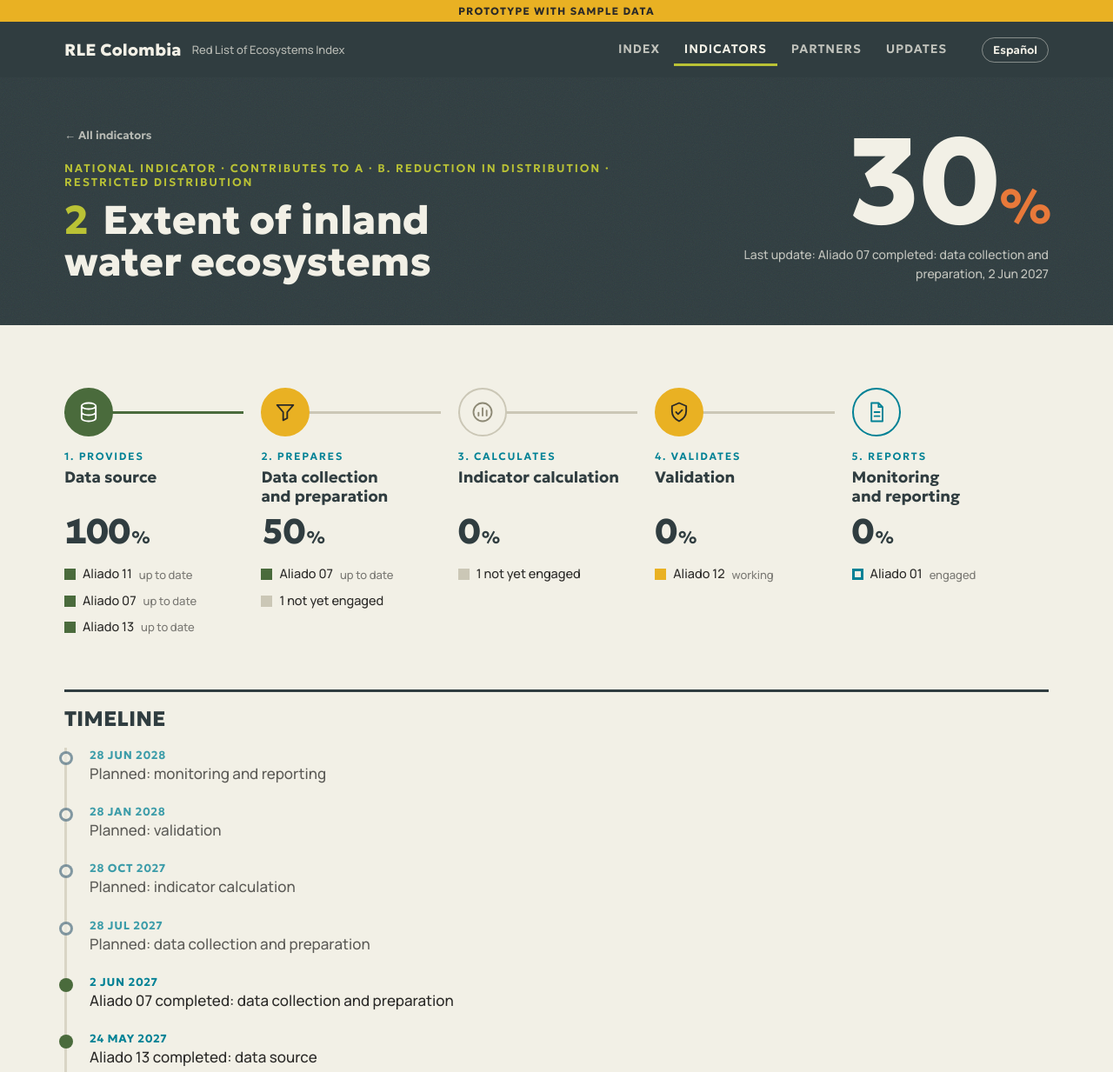
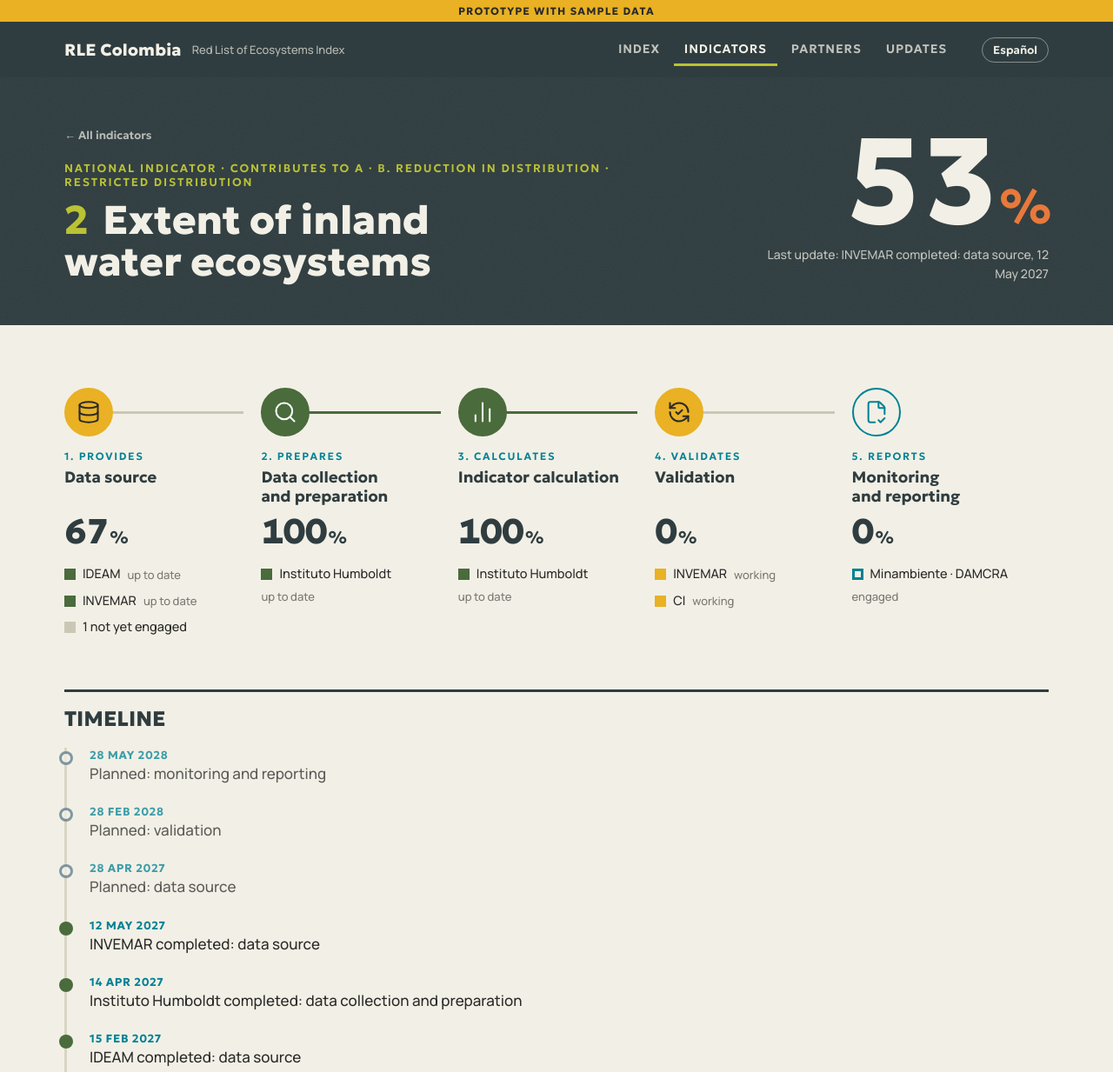
Before and after one commit to Angrypixels/sitio-rle, an Astro site: page /en/indicadores/aguas-continentales/ in a window 1280 px wide. Shown: the top 1233 px of the page at 87% size. Built offline with nearby package versions, Linux system fonts and the light colour scheme; Astro itself is replaced by a stand-in of ours.

Commit message:
Actores de la matriz, íconos de Lucide y favicon
- Los datos de ejemplo usan los actores identificados y sus tipos, con un
  borrador de roles por indicador. Estados, plazos e hitos son ficticios.
- Nuevos tipos de aliado: autoridades ambientales y cooperación internacional.
- Las listas y novedades muestran la sigla del aliado.
- Íconos de los cinco roles tomados de Lucide.
- Favicon con RLe en recorte.

```diff
--- a/datos/ejemplo/compromisos.csv
+++ b/datos/ejemplo/compromisos.csv
@@ -1,67 +1,60 @@
 id,aliado_id,indicador_id,rol,estado,plazo
-C001,A14,1,aporta,sin_vincular,2027-05-28
-C002,A12,1,aporta,cumplido,2027-04-28
-C003,A02,1,prepara,cumplido,2027-09-28
-C004,A01,1,prepara,cumplido,2027-09-28
-C005,A22,1,calcula,sin_vincular,2027-10-28
-C006,A18,1,valida,sin_vincular,2028-03-28
-C007,A08,1,valida,vinculado,2028-03-28
-C008,A01,1,reporta,vinculado,2028-04-28
-C009,A11,2,aporta,cumplido,2027-05-28
-C010,A07,2,aporta,cumplido,2027-06-28
-C011,A13,2,aporta,cumplido,2027-04-28
-C012,A07,2,prepara,cumplido,2027-08-28
-C013,A19,2,prepara,sin_vincular,2027-07-28
-C014,A16,2,calcula,sin_vincular,2027-10-28
-C015,A12,2,valida,trabajando,2028-01-28
-C016,A01,2,reporta,vinculado,2028-06-28
-C017,A22,3,aporta,sin_vincular,2027-04-28
-C018,A06,3,aporta,cumplido,2027-06-28
-C019,A08,3,aporta,cumplido,2027-04-28
-C020,A01,3,prepara,trabajando,2027-08-28
-C021,A16,3,calcula,sin_vincular,2027-11-28
-C022,A06,3,valida,vinculado,2028-03-28
-C023,A01,3,reporta,vinculado,2028-05-28
-C024,A08,4,aporta,vinculado,2027-04-28
-C025,A02,4,aporta,vinculado,2027-06-28
-C026,A03,4,prepara,vinculado,2027-07-28
-C027,A16,4,prepara,sin_vincular,2027-09-28
-C028,A22,4,calcula,sin_vincular,2027-10-28
-C029,A20,4,valida,sin_vincular,2028-02-28
-C030,A15,4,valida,sin_vincular,2028-02-28
-C031,A01,4,reporta,vinculado,2028-05-28
-C032,A01,5,aporta,cumplido,2027-04-28
-C033,A09,5,aporta,cumplido,2027-05-28
-C034,A15,5,aporta,sin_vincular,2027-05-28
-C035,A11,5,prepara,trabajando,2027-07-28
-C036,A01,5,prepara,trabajando,2027-08-28
-C037,A11,5,calcula,vinculado,2027-12-28
-C038,A01,5,calcula,vinculado,2027-12-28
-C039,A15,5,valida,sin_vincular,2028-01-28
-C040,A01,5,reporta,vinculado,2028-04-28
-C041,A16,6,aporta,sin_vincular,2027-05-28
-C042,A02,6,aporta,cumplido,2027-04-28
-C043,A13,6,aporta,cumplido,2027-04-28
-C044,A07,6,prepara,cumplido,2027-07-28
-C045,A10,6,calcula,trabajando,2027-10-28
-C046,A20,6,calcula,sin_vincular,2027-11-28
-C047,A12,6,valida,vinculado,2028-02-28
-C048,A10,6,valida,trabajando,2028-03-28
-C049,A01,6,reporta,vinculado,2028-04-28
-C050,A19,7,aporta,sin_vincular,2027-04-28
-C051,A17,7,aporta,sin_vincular,2027-06-28
-C052,A01,7,prepara,vinculado,2027-08-28
-C053,A15,7,prepara,sin_vincular,2027-07-28
-C054,A13,7,calcula,vinculado,2027-12-28
-C055,A12,7,valida,vinculado,2028-02-28
-C056,A15,7,valida,sin_vincular,2028-02-28
-C057,A01,7,reporta,vinculado,2028-04-28
-C058,A06,8,aporta,cumplido,2027-06-28
-C059,A20,8,aporta,sin_vincular,2027-06-28
-C060,A02,8,aporta,cumplido,2027-04-28
-C061,A11,8,prepara,cumplido,2027-09-28
-C062,A19,8,prepara,sin_vincular,2027-08-28
-C063,A20,8,calcula,sin_vincular,2027-10-28
-C064,A06,8,valida,cumplido,2028-03-28
-C065,A19,8,valida,sin_vincular,2028-03-28
-C066,A01,8,reporta,trabajando,2028-05-28
+C001,A12,1,aporta,cumplido,2027-06-28
+C002,A14,1,aporta,cumplido,2027-06-28
+C003,A07,1,aporta,sin_vincular,2027-06-28
+C004,A18,1,aporta,cumplido,2027-04-28
+C005,A12,1,prepara,cumplido,2027-09-28
+C006,A11,1,calcula,trabajando,2027-10-28
+C007,A18,1,valida,vinculado,2028-03-28
+C008,A22,1,valida,vinculado,2028-03-28
+C009,A01,1,reporta,vinculado,2028-06-28
+C010,A12,2,aporta,cumplido,2027-05-28
+C011,A13,2,aporta,cumplido,2027-05-28
+C012,A15,2,aporta,sin_vincular,2027-04-28
+C013,A11,2,prepara,cumplido,2027-09-28
+C014,A11,2,calcula,cumplido,2027-11-28
+C015,A13,2,valida,trabajando,2028-02-28
+C016,A20,2,valida,trabajando,2028-01-28
+C017,A02,2,reporta,vinculado,2028-05-28
+C018,A08,3,aporta,cumplido,2027-06-28
+C019,A12,3,aporta,cumplido,2027-06-28
+C020,A19,3,aporta,sin_vincular,2027-05-28
+C021,A11,3,prepara,trabajando,2027-07-28
+C022,A11,3,calcula,vinculado,2027-12-28
+C023,A22,3,valida,vinculado,2028-03-28
+C024,A01,3,reporta,vinculado,2028-04-28
+C025,A12,4,aporta,vinculado,2027-06-28
+C026,A09,4,aporta,sin_vincular,2027-04-28
+C027,A12,4,prepara,vinculado,2027-08-28
+C028,A12,4,calcula,vinculado,2027-10-28
+C029,A06,4,valida,sin_vincular,2028-02-28
+C030,A01,4,reporta,vinculado,2028-04-28
+C031,A10,5,aporta,sin_vincular,2027-05-28
+C032,A17,5,aporta,cumplido,2027-06-28
+C033,A13,5,aporta,cumplido,2027-04-28
+C034,A17,5,prepara,trabajando,2027-08-28
+C035,A11,5,calcula,vinculado,2027-11-28
+C036,A22,5,valida,vinculado,2028-01-28
+C037,A01,5,reporta,vinculado,2028-05-28
+C038,A17,6,aporta,cumplido,2027-06-28
+C039,A20,6,aporta,cumplido,2027-06-28
+C040,A14,6,aporta,cumplido,2027-06-28
+C041,A11,6,prepara,cumplido,2027-09-28
+C042,A11,6,calcula,trabajando,2027-11-28
+C043,A22,6,valida,vinculado,2028-03-28
+C044,A18,6,valida,vinculado,2028-02-28
+C045,A03,6,reporta,vinculado,2028-05-28
+C046,A16,7,aporta,sin_vincular,2027-06-28
+C047,A05,7,aporta,sin_vincular,2027-05-28
+C048,A18,7,aporta,vinculado,2027-05-28
+C049,A11,7,prepara,vinculado,2027-09-28
+C050,A11,7,calcula,vinculado,2027-11-28
+C051,A06,7,valida,sin_vincular,2028-03-28
+C052,A03,7,reporta,vinculado,2028-05-28
+C053,A12,8,aporta,cumplido,2027-04-28
+C054,A11,8,aporta,cumplido,2027-05-28
+C055,A11,8,prepara,cumplido,2027-07-28
+C056,A11,8,calcula,cumplido,2027-10-28
+C057,A12,8,valida,cumplido,2028-03-28
+C058,A21,8,valida,sin_vincular,2028-01-28
+C059,A03,8,reporta,trabajando,2028-04-28
--- a/datos/ejemplo/hitos.csv
+++ b/datos/ejemplo/hitos.csv
@@ -1,19 +1,22 @@
 fecha,indicador_id,rol,aliado_id,estado,texto_es,texto_en,publicar
-2027-09-25,1,prepara,A01,cumplido,,,si
-2027-09-11,3,aporta,A08,cumplido,,,si
-2027-09-10,6,prepara,A07,cumplido,,,si
-2027-09-06,8,prepara,A11,cumplido,,,si
-2027-08-25,5,aporta,A09,cumplido,,,si
-2027-08-16,6,aporta,A13,cumplido,,,si
-2027-08-12,5,aporta,A01,cumplido,,,si
-2027-08-07,1,prepara,A02,cumplido,,,si
-2027-06-02,2,prepara,A07,cumplido,,,si
-2027-05-24,2,aporta,A13,cumplido,,,si
-2027-05-19,8,aporta,A02,cumplido,,,si
-2027-05-16,6,aporta,A02,cumplido,,,si
-2027-04-27,2,aporta,A11,cumplido,,,si
-2027-04-14,2,aporta,A07,cumplido,,,si
-2027-03-19,3,aporta,A06,cumplido,,,si
-2027-03-04,1,aporta,A12,cumplido,,,si
-2027-02-17,8,aporta,A06,cumplido,,,si
-2027-02-07,8,valida,A06,cumplido,,,si
+2027-09-13,5,aporta,A17,cumplido,,,si
+2027-09-02,6,aporta,A14,cumplido,,,si
+2027-08-23,6,aporta,A20,cumplido,,,si
+2027-07-26,8,valida,A12,cumplido,,,si
+2027-07-04,8,prepara,A11,cumplido,,,si
+2027-06-08,3,aporta,A12,cumplido,,,si
+2027-05-12,2,aporta,A13,cumplido,,,si
+2027-05-11,8,aporta,A12,cumplido,,,si
+2027-05-08,3,aporta,A08,cumplido,,,si
+2027-04-26,1,aporta,A18,cumplido,,,si
+2027-04-14,2,prepara,A11,cumplido,,,si
+2027-03-27,1,prepara,A12,cumplido,,,si
+2027-03-22,8,aporta,A11,cumplido,,,si
+2027-03-15,8,calcula,A11,cumplido,,,si
+2027-02-27,5,aporta,A13,cumplido,,,si
+2027-02-15,2,aporta,A12,cumplido,,,si
+2027-02-12,6,prepara,A11,cumplido,,,si
+2027-02-09,1,aporta,A12,cumplido,,,si
+2027-02-03,6,aporta,A17,cumplido,,,si
+2027-01-13,2,calcula,A11,cumplido,,,si
+2027-01-08,1,aporta,A14,cumplido,,,si
--- a/src/components/Aliados.astro
+++ b/src/components/Aliados.astro
@@ -65,8 +65,9 @@ const visibles = d.aliados.filter((a) => a.visible);
         <div class="tarjetas">
           {visibles.map((a) => (
             <article id={a.id.toLowerCase()} class={`tarjeta t-${a.estado}`}>
-              <div class="logo">{a.logo ? <img src={recurso(`img/aliados/${a.logo}`)} alt="" /> : <span>{a.sigla || 'logo'}</span>}</div>
-              <h3>{a.nombre}</h3>
+              <div class="logo">{a.logo ? <img src={recurso(`img/aliados/${a.logo}`)} alt="" /> : <span>logo</span>}</div>
+              <h3>{a.corto}</h3>
+              {a.sigla && <div class="largo">{a.nombre}</div>}
               <div class="meta">{t.tipoAliado1[a.tipo]}</div>
               <div class="estado"><i class={`e-${a.estado}`} />{t.estado1[a.estado]} · {t.comp(a.compromisos, a.cumplidos)}</div>
               <div class="nums">{a.detalle.map((x) => <b title={x.indicador[lang]}>{x.indicador.id}</b>)}</div>
--- a/src/components/Icono.astro
+++ b/src/components/Icono.astro
@@ -1,12 +1,13 @@
 ---
 // Íconos de línea de los cinco roles (aporta, prepara, calcula, valida, reporta).
+// Trazos de Lucide (licencia ISC): database, search, chart-no-axes-column, refresh-ccw con visto, file-check-corner.
 const { rol, size = 28 } = Astro.props;
 const trazos = {
-  aporta: 'M5 6c0-1.7 3.1-3 7-3s7 1.3 7 3-3.1 3-7 3-7-1.3-7-3zM5 6v6c0 1.7 3.1 3 7 3s7-1.3 7-3V6M5 12v6c0 1.7 3.1 3 7 3s7-1.3 7-3v-6',
-  prepara: 'M4 5h16l-6 7v6l-4 2v-8z',
-  calcula: 'M12 3a9 9 0 1 0 0 18 9 9 0 0 0 0-18zM8 15.5v-3M12 15.5V8M16 15.5v-5',
-  valida: 'M12 3l7 3v5c0 5-3 8-7 10-4-2-7-5-7-10V6zM9 12l2 2 4-4',
-  reporta: 'M7 3h7l4 4v14H7zM14 3v4h4M10 12h5M10 16h5',
+  aporta: '<ellipse cx="12" cy="5" rx="9" ry="3"/><path d="M3 5V19A9 3 0 0 0 21 19V5"/><path d="M3 12A9 3 0 0 0 21 12"/>',
+  prepara: '<path d="m21 21-4.34-4.34"/><circle cx="11" cy="11" r="8"/>',
+  calcula: '<path d="M5 21v-6"/><path d="M12 21V3"/><path d="M19 21V9"/>',
+  valida: '<path d="M21 12a9 9 0 0 0-9-9 9.75 9.75 0 0 0-6.74 2.74L3 8"/><path d="M3 3v5h5"/><path d="M3 12a9 9 0 0 0 9 9 9.75 9.75 0 0 0 6.74-2.74L21 16"/><path d="M16 16h5v5"/><path d="m15 10-4 4-2-2"/>',
+  reporta: '<path d="M10.5 22H6a2 2 0 0 1-2-2V4a2 2 0 0 1 2-2h8a2.4 2.4 0 0 1 1.706.706l3.588 3.588A2.4 2.4 0 0 1 20 8v6"/><path d="M14 2v5a1 1 0 0 0 1 1h5"/><path d="m14 20 2 2 4-4"/>',
 };
 ---
-<svg width={size} height={size} viewBox="0 0 24 24" fill="none" stroke="currentColor" stroke-width="1.6" stroke-linecap="round" stroke-linejoin="round" aria-hidden="true"><path d={trazos[rol]} /></svg>
+<svg width={size} height={size} viewBox="0 0 24 24" fill="none" stroke="currentColor" stroke-width="1.75" stroke-linecap="round" stroke-linejoin="round" aria-hidden="true" set:html={trazos[rol]} />
--- a/src/layouts/Base.astro
+++ b/src/layouts/Base.astro
@@ -23,6 +23,7 @@ const nav = [['indice', ruta(lang)], ['indicadores', ruta(lang, 'indicadores')],
     <meta name="viewport" content="width=device-width, initial-scale=1" />
     <title>{titulo ? `${titulo} · ${t.sitio}` : `${t.sitio} · ${t.sub}`}</title>
     <meta name="description" content={t.heroTitulo} />
+    <link rel="icon" type="image/svg+xml" href={recurso('favicon.svg')} />
     <link rel="alternate" hreflang={otro} href={ruta(otro, pagina)} />
     <link rel="preconnect" href="https://fonts.googleapis.com" />
     <link rel="preconnect" href="https://fonts.gstatic.com" crossorigin />
--- a/src/styles/global.css
+++ b/src/styles/global.css
@@ -233,7 +233,8 @@ h2.sub { font: 800 24px var(--titulos); text-transform: uppercase; color: var(--
 .tarjeta .logo img { max-width: 100%; max-height: 100%; width: auto; height: auto; object-fit: contain; }
 .tarjeta .logo span { font: 700 12px var(--titulos); letter-spacing: 0.1em; text-transform: uppercase; color: var(--gris); }
 .tarjeta h3 { font: 700 18px/1.2 var(--titulos); color: var(--azul); }
-.tarjeta .meta { font-size: 13px; opacity: 0.65; margin-top: 2px; }
+.tarjeta .largo { font-size: 13px; line-height: 1.3; margin-top: 3px; }
+.tarjeta .meta { font-size: 13px; opacity: 0.65; margin-top: 4px; }
 .tarjeta .estado { display: flex; align-items: center; gap: 8px; font-size: 14px; font-weight: 700; margin: 10px 0 0; }
 .tarjetas { align-items: start; }
 .tarjeta { scroll-margin-top: 20px; }
```
Also changed, not shown: datos/ejemplo/aliados.csv (+24 -23 lines), scripts/generar-ejemplo.mjs (+65 -26 lines), README.md, public/favicon.svg (added), src/lib/datos.js, src/lib/i18n.js, 1 other file.
